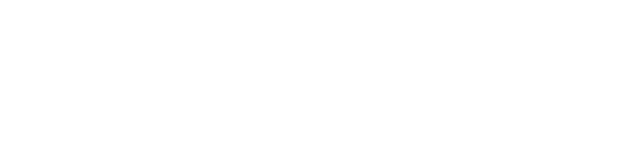
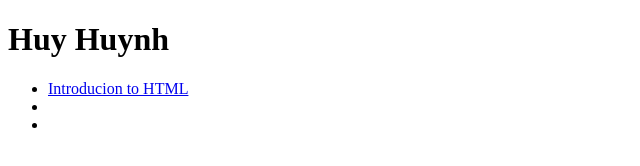
Before and after one commit to HuyHuynh2k2/html-tutorial, a plain HTML site: page index.html in a window 1280 px wide. Shown: the whole page, without its empty margins (0-640 px from the left). Drawn offline with Linux system fonts and the light colour scheme.

Commit message:
adding introduction to HTML file

```diff
--- a/index.html
+++ b/index.html
@@ -3,9 +3,18 @@
 <head>
   <meta charset="UTF-8">
   <meta name="viewport" content="width=device-width, initial-scale=1.0">
-  <title>Document</title>
+  <title>HTML Tutorial</title>
 </head>
 <body>
+  <header>
+     <h1>Huy Huynh</h1>
+  </header>
 
+  <ul>
+    <li><a href="introductionToHTML.html" target="_blank">Introducion to HTML</a></li>
+    <li></li>
+    <li></li>
+
+  </ul>
 </body>
 </html>
```
Also changed, not shown: introductionToHTML.html (added, +11 -0 lines).
